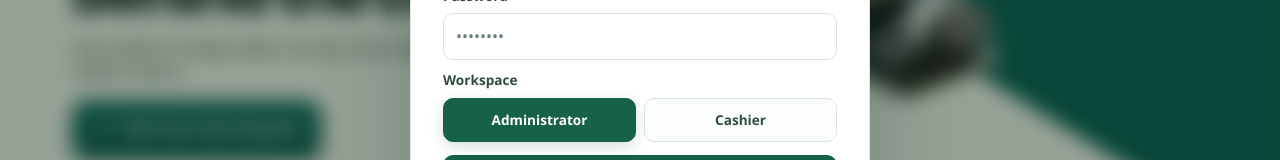
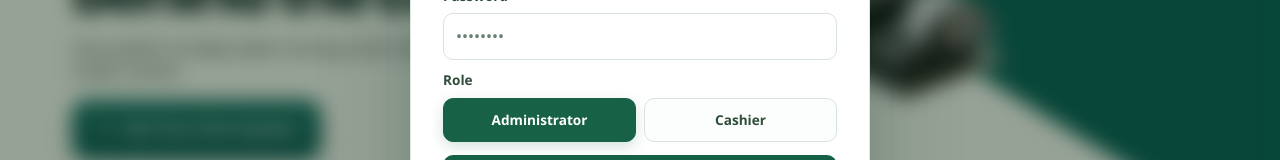
Before and after one commit to adrianniel/Dagohoy-Pharmacy-Web, a React (Vite) app: page /login in a window 1280 px wide. Shown: the part 430-590 px from the top of the page. Built offline with nearby package versions, Linux system fonts and the light colour scheme; no server answers.

Commit message:
copy: label login role selector clearly

```diff
--- a/src/pages/LoginPage.tsx
+++ b/src/pages/LoginPage.tsx
@@ -121,7 +121,7 @@ export function LoginPage({ onClose, isModal = false }: LoginPageProps) {
             required
           />
           <fieldset className="login-role-group">
-            <legend>Workspace</legend>
+            <legend>Role</legend>
             <div className="login-role-options">
               <label className="login-role-option">
                 <input
```
